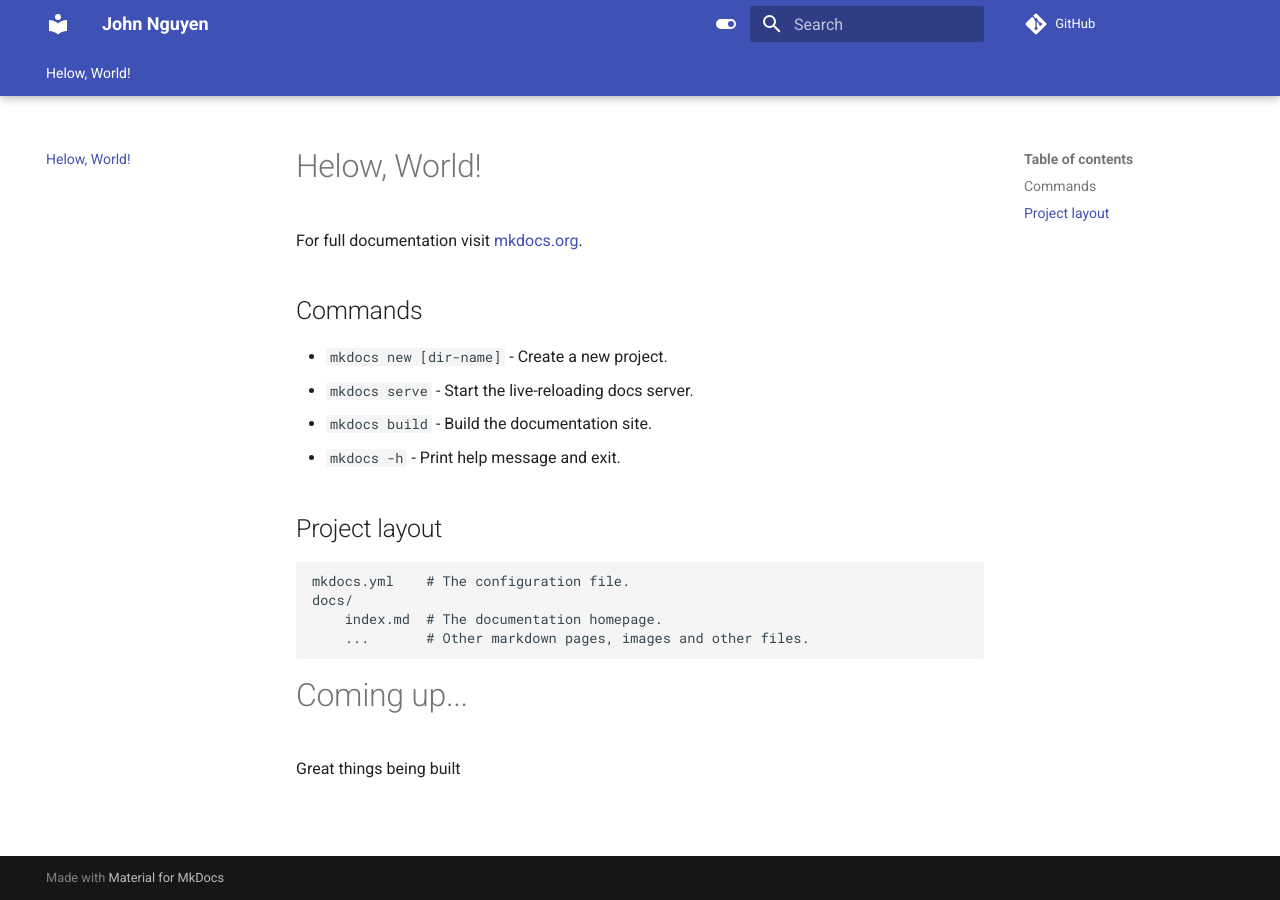
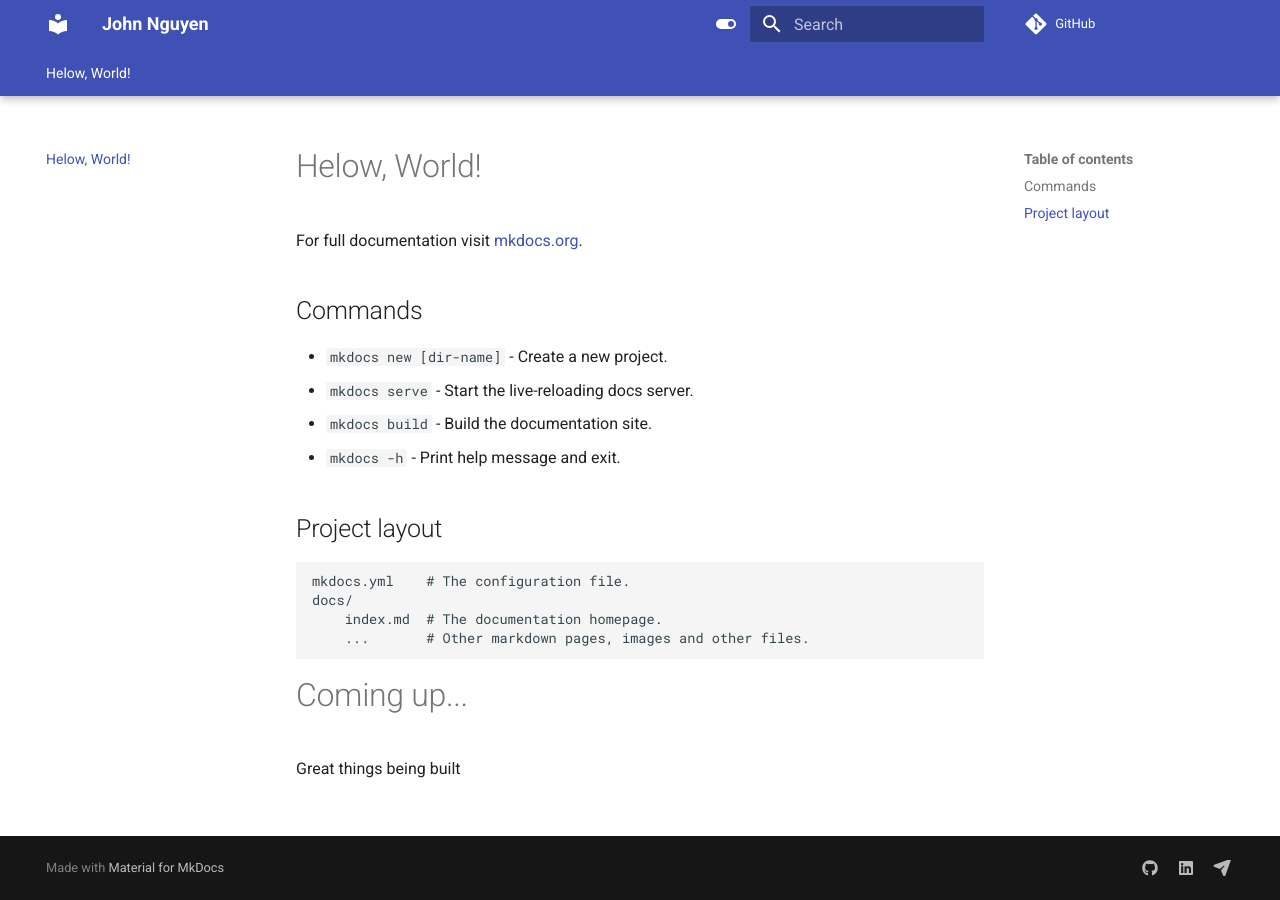
Before and after one commit to nguy4130/nguy4130.github.io, an MkDocs documentation site: the page built from docs/index.md, in a window 1280 px wide. Built offline with MkDocs 1.6.1 and Material for MkDocs 9.7.7, drawn with Linux system fonts in a browser that asks for light colours; comment, search, counter and statistics services are not loaded.

```diff
--- a/mkdocs.yml
+++ b/mkdocs.yml
@@ -7,6 +7,8 @@ theme:
     - navigation.tabs
     - navigation.tabs.sticky
     - navigation.sections
+    - navigation.expand
+    - navigation.path
   palette:
 
     # Palette toggle for light mode
@@ -22,4 +24,11 @@ theme:
         name: Switch to light mode
 repo_url: "https://github.com/nguy4130/nguy4130.github.io"
 repo_name: "GitHub"
-nav:
+extra:
+  social:
+    - icon: fontawesome/brands/github
+      link: https://github.com/nguy4130
+    - icon: fontawesome/brands/linkedin
+      link: https://www.linkedin.com/in/lamnguyen1105/
+    - icon: fontawesome/solid/paper-plane
+      link: mailto:<lamnguyen110500@gmail.com>
```
